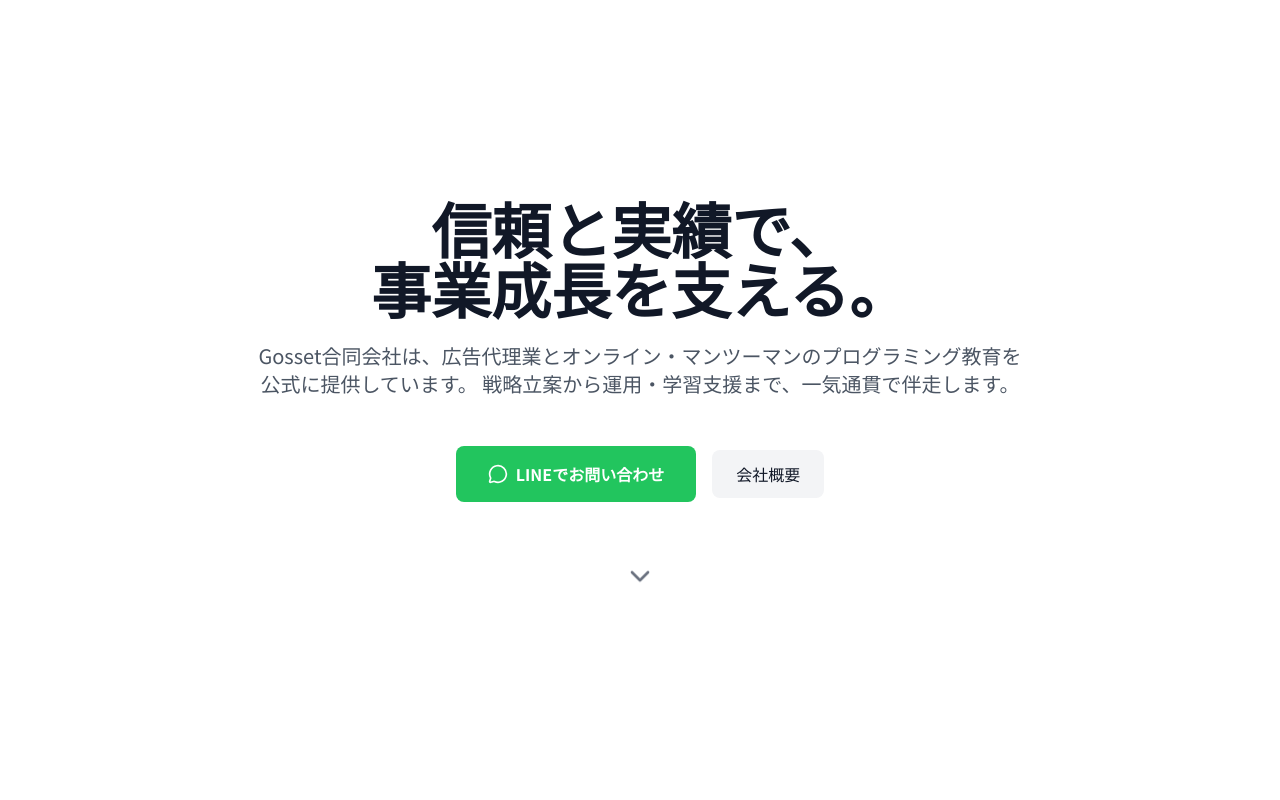
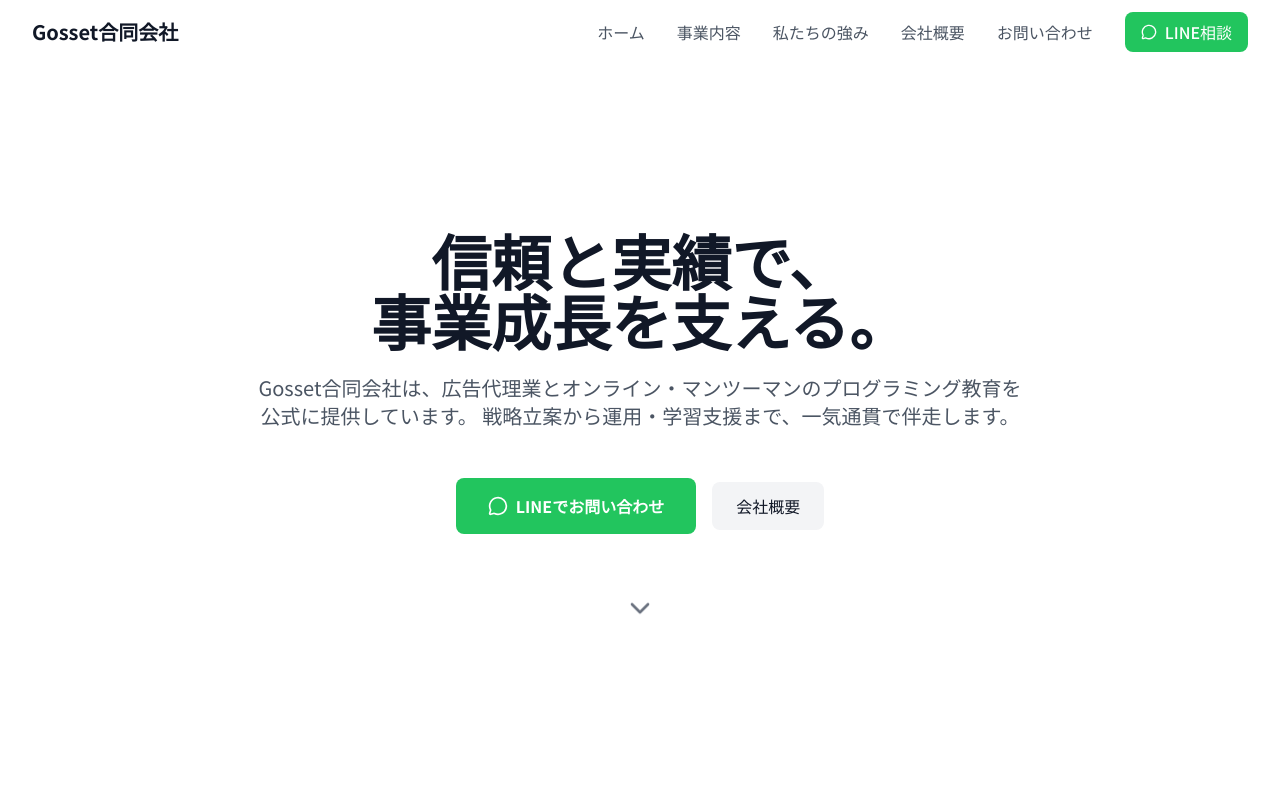
Before and after one commit to atsushimemet/gosset-lp, a Next.js app: page / in a window 1280 px wide. Shown: the top 800 px of the page. Built offline with nearby package versions, Linux system fonts and the light colour scheme.

Commit message:
Add responsive header with smooth scrolling and mobile menu
Co-authored-by: noap3b69n <noap3b69n@gmail.com>

```diff
--- a/app/globals.css
+++ b/app/globals.css
@@ -9,6 +9,11 @@
 
   body {
     font-family: var(--font-noto-sans-jp), sans-serif;
+  }
+
+  /* 固定ヘッダーのオフセットを考慮したスクロール位置調整 */
+  section[id] {
+    scroll-margin-top: 4rem;
   }
 }
 
--- a/app/page.tsx
+++ b/app/page.tsx
@@ -1,12 +1,15 @@
 import Company from '@/components/Company'
 import Contact from '@/components/Contact'
 import Footer from '@/components/Footer'
+import Header from '@/components/Header'
 import Hero from '@/components/Hero'
 import Services from '@/components/Services'
 import Strengths from '@/components/Strengths'
 
 export default function Home() {
   return (
+    <>
+      <Header />
       <main>
         <Hero />
         <Services />
@@ -15,5 +18,6 @@ export default function Home() {
         <Contact />
         <Footer />
       </main>
+    </>
   )
 }
--- /dev/null
+++ b/components/Header.tsx
@@ -0,0 +1,121 @@
+'use client'
+
+import { useState, useEffect } from 'react'
+import { Menu, X, MessageCircle } from 'lucide-react'
+
+export default function Header() {
+  const [isMenuOpen, setIsMenuOpen] = useState(false)
+  const [isScrolled, setIsScrolled] = useState(false)
+
+  // スクロール検知
+  useEffect(() => {
+    const handleScroll = () => {
+      setIsScrolled(window.scrollY > 10)
+    }
+    window.addEventListener('scroll', handleScroll)
+    return () => window.removeEventListener('scroll', handleScroll)
+  }, [])
+
+  // セクションへのスムーズスクロール
+  const scrollToSection = (sectionId: string) => {
+    const element = document.getElementById(sectionId)
+    if (element) {
+      element.scrollIntoView({ behavior: 'smooth' })
+      setIsMenuOpen(false) // モバイルメニューを閉じる
+    }
+  }
+
+  // LINEお問い合わせ
+  const handleLineContact = () => {
+    window.open('https://lin.ee/jlYnS13V', '_blank')
+    setIsMenuOpen(false)
+  }
+
+  // ナビゲーションメニュー項目
+  const navItems = [
+    { id: 'hero', label: 'ホーム' },
+    { id: 'services', label: '事業内容' },
+    { id: 'strengths', label: '私たちの強み' },
+    { id: 'company', label: '会社概要' },
+    { id: 'contact', label: 'お問い合わせ' },
+  ]
+
+  return (
+    <header className={`fixed top-0 w-full z-50 transition-all duration-300 ${
+      isScrolled ? 'bg-white shadow-lg' : 'bg-white/90 backdrop-blur-sm'
+    }`}>
+      <div className="container">
+        <div className="flex items-center justify-between h-16">
+          {/* ロゴ */}
+          <div
+            onClick={() => scrollToSection('hero')}
+            className="cursor-pointer flex items-center"
+          >
+            <h1 className="text-xl font-bold text-gray-900">
+              Gosset合同会社
+            </h1>
+          </div>
+
+          {/* デスクトップメニュー */}
+          <nav className="hidden md:flex items-center space-x-8">
+            {navItems.map((item) => (
+              <button
+                key={item.id}
+                onClick={() => scrollToSection(item.id)}
+                className="text-gray-600 hover:text-gray-900 transition-colors duration-200 font-medium"
+              >
+                {item.label}
+              </button>
+            ))}
+            <button
+              onClick={handleLineContact}
+              className="bg-green-500 hover:bg-green-600 text-white font-medium py-2 px-4 rounded-lg inline-flex items-center transition-colors duration-200 ml-4"
+            >
+              <MessageCircle className="w-4 h-4 mr-2" />
+              LINE相談
+            </button>
+          </nav>
+
+          {/* ハンバーガーメニューボタン（モバイル） */}
+          <button
+            onClick={() => setIsMenuOpen(!isMenuOpen)}
+            className="md:hidden p-2 text-gray-600 hover:text-gray-900 transition-colors duration-200"
+            aria-label="メニュー"
+          >
+            {isMenuOpen ? (
+              <X className="w-6 h-6" />
+            ) : (
+              <Menu className="w-6 h-6" />
+            )}
+          </button>
+        </div>
+
+        {/* モバイルメニュー */}
+        {isMenuOpen && (
+          <div className="md:hidden absolute top-full left-0 w-full bg-white shadow-lg border-t border-gray-100">
+            <nav className="py-4">
+              {navItems.map((item) => (
+                <button
+                  key={item.id}
+                  onClick={() => scrollToSection(item.id)}
+                  className="block w-full text-left px-6 py-3 text-gray-600 hover:text-gray-900 hover:bg-gray-50 transition-colors duration-200 font-medium"
+                >
+                  {item.label}
+                </button>
+              ))}
+              <div className="px-6 py-3">
+                <button
+                  onClick={handleLineContact}
+                  className="bg-green-500 hover:bg-green-600 text-white font-medium py-3 px-4 rounded-lg inline-flex items-center transition-colors duration-200 w-full justify-center"
+                >
+                  <MessageCircle className="w-4 h-4 mr-2" />
+                  LINE相談
+                </button>
+              </div>
+            </nav>
+          </div>
+        )}
+      </div>
+    </header>
+  )
+}
--- a/components/Hero.tsx
+++ b/components/Hero.tsx
@@ -15,7 +15,7 @@ export default function Hero() {
   }
 
   return (
-    <section id="hero" className="min-h-screen flex items-center justify-center bg-white">
+    <section id="hero" className="min-h-screen flex items-center justify-center bg-white pt-16">
       <div className="container text-center">
         <div className="max-w-4xl mx-auto">
           <h1 className="text-4xl md:text-6xl font-bold text-gray-900 mb-6 leading-tight">
```
Lines whose indentation alone changed are shown as unchanged.
